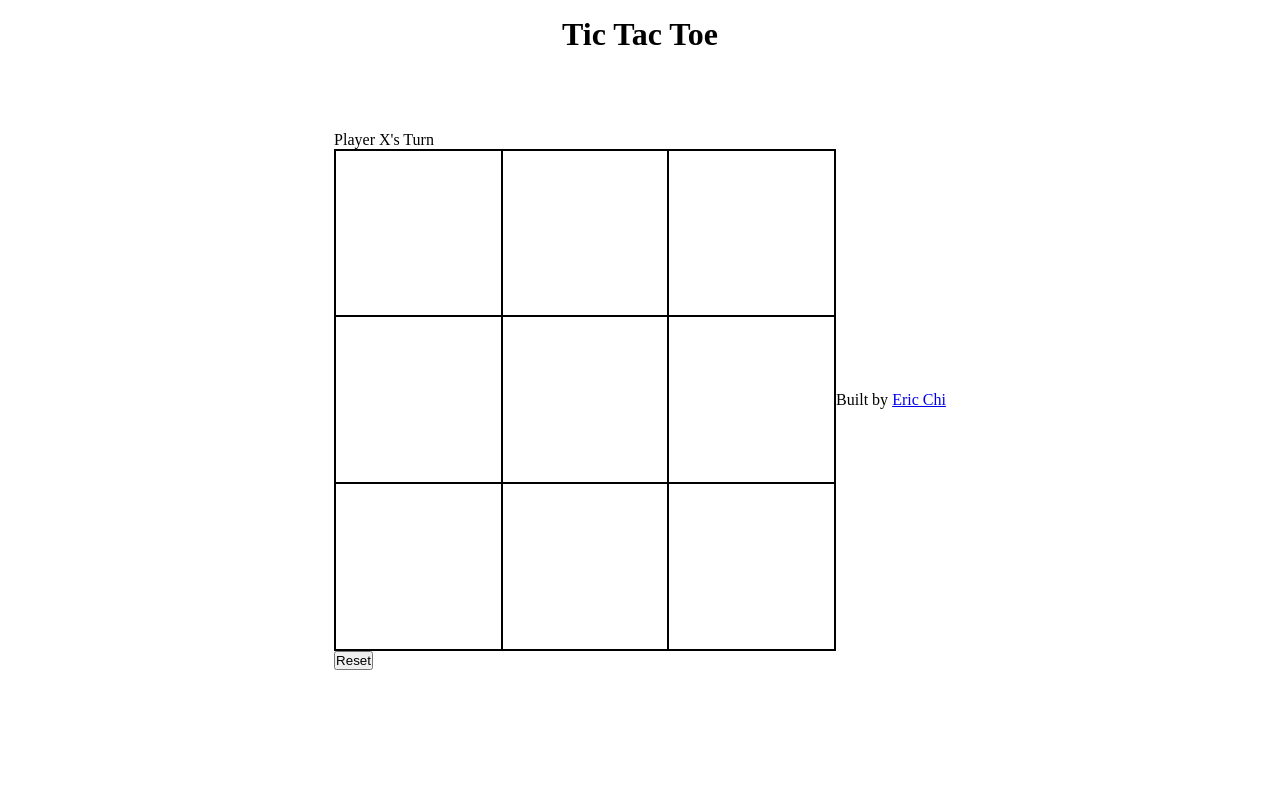
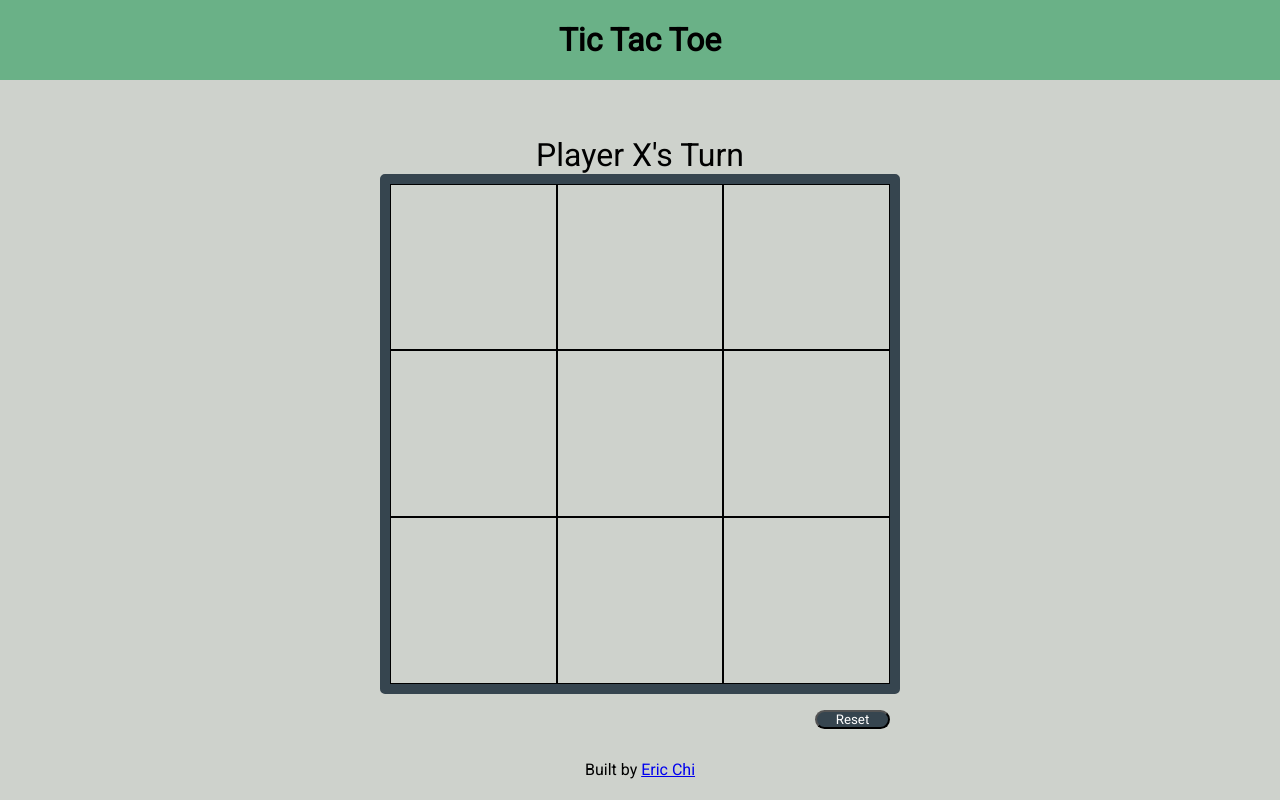
Before and after one commit to ericchi00/Project-Tic-Tac-Toe, a plain HTML site: page index.html in a window 1280 px wide. Drawn offline with Linux system fonts and the light colour scheme.

Commit message:
added some border color

```diff
--- a/style.css
+++ b/style.css
@@ -1,29 +1,76 @@
 * {
     padding: 0;
     margin: 0;
+    font-family: 'Roboto', sans-serif;
 }
 
-body {
+html, body {
     height: 100vh;
     width: 100vw;
+    background-color: #CED2CC;
+}
+
+header {
     display: flex;
+    height: 10%;
+    width: 100%;
+    background-color: #6AB187;
     justify-content: center;
     align-items: center;
 }
 
-header {
-    position: absolute;
-    top: 1rem;
+.content {
+    display: flex;
+    flex-direction: column;
+    justify-content: center;
+    align-items: center;
+    width: 100%;
+    height: 90%;
 }
 
 .tictactoeWrapper {
     width: 500px;
     height: 500px;
-    border: 1px solid black;
+    border: 10px solid #36454F;
+    border-radius: 5px;
     display: grid;
     grid-template-columns: repeat(3, 1fr);
+    grid-template-rows: repeat(3, 1fr);
 }
 
 .box {
     border: 1px solid black;
+    display: flex;
+    justify-content: center;
+    align-items: center;
+    font-size: 8rem;
 }
+
+.playerWrapper {
+    display: flex;
+    width: 500px;
+    justify-content: center;
+    font-size: 2rem;
+}
+
+footer {
+    position: absolute;
+    bottom: 0;
+    width: 100%;
+    height: 2.5rem;
+    text-align: center;
+}
+
+.buttonContainer {
+    width: 500px;
+    display: flex;
+    justify-content: flex-end;
+    margin: 1rem;
+}
+
+.reset {
+    width: 75px;
+    background-color: #36454F;
+    color: white;
+    border-radius: 25px;
+}
```
